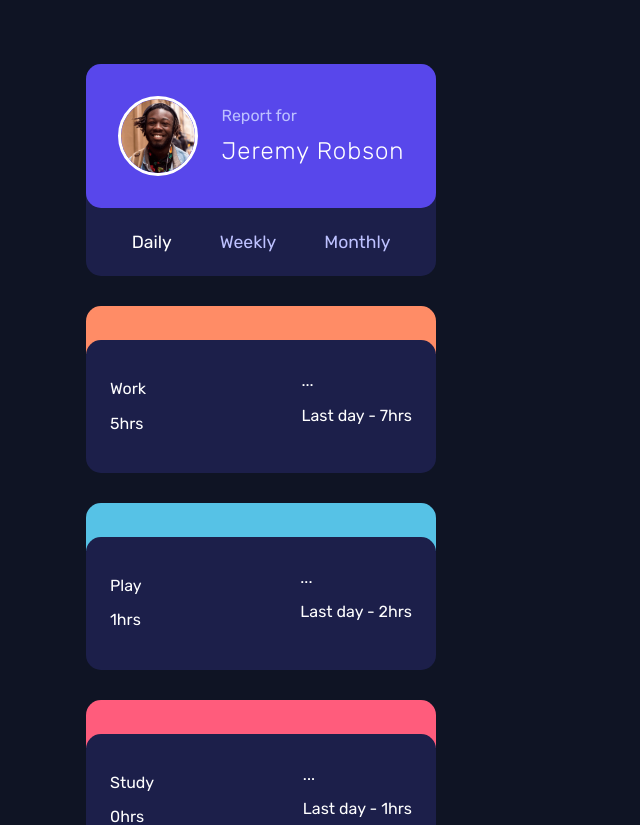
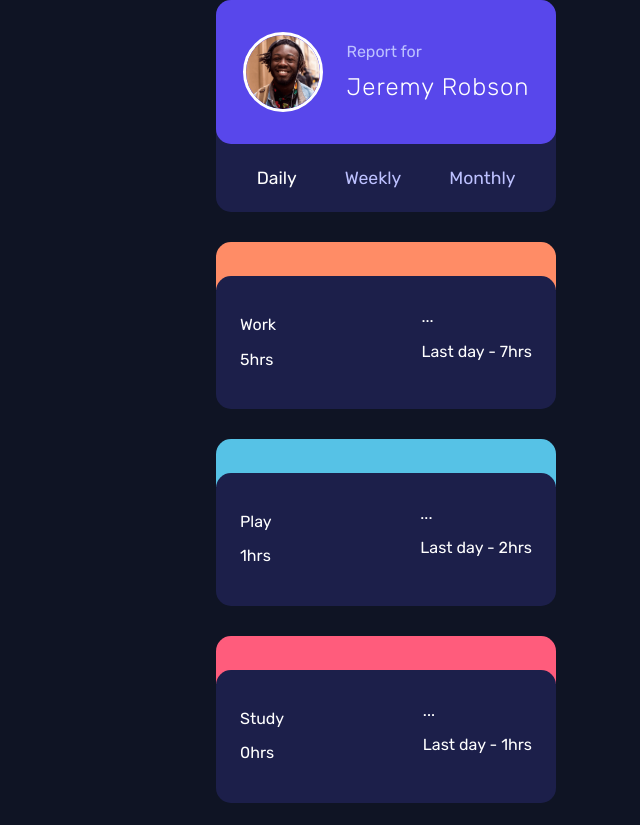
Before and after one commit to gtarrojo/time-tracking-dashboard-angular, an Angular app: page / in a window 1280 px wide. Shown: the top 825 px of the page, without its empty margins (254-894 px from the left). Built offline with nearby package versions, Linux system fonts and the light colour scheme.

Commit message:
fix main container position

```diff
--- a/src/app/app.component.css
+++ b/src/app/app.component.css
@@ -0,0 +1,6 @@
+main {
+  width: 100%;
+  display: flex;
+  justify-content: center;
+  min-height: 100vh;
+}
--- a/src/app/dashboard/dashboard/dashboard.component.css
+++ b/src/app/dashboard/dashboard/dashboard.component.css
@@ -1,13 +1,8 @@
 .container {
-  max-width: 600px;
+  max-width: 100%;
+  width: calc(100% - 10px);
   color: white;
-  display: flex;
-  flex-direction: column;
-  justify-content: center;
-  align-items: center;
-  margin-top: 4rem;
-  margin-left: auto;
-  margin-right: auto;
+  margin: 0 auto;
 }
 
 .container--info {
```
